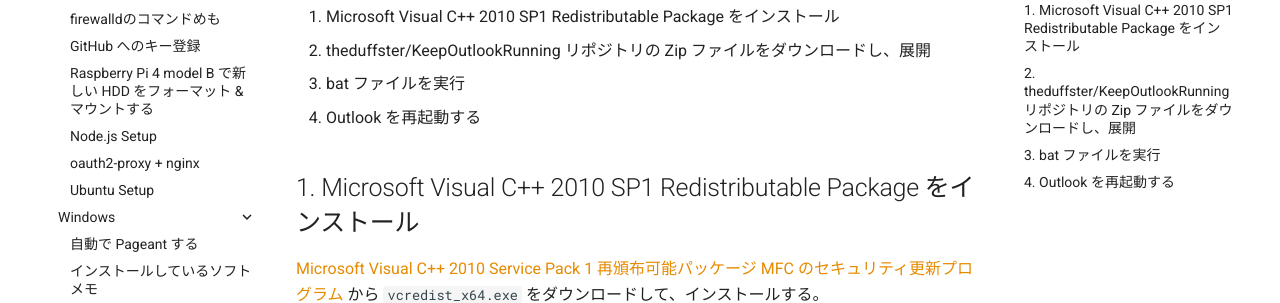
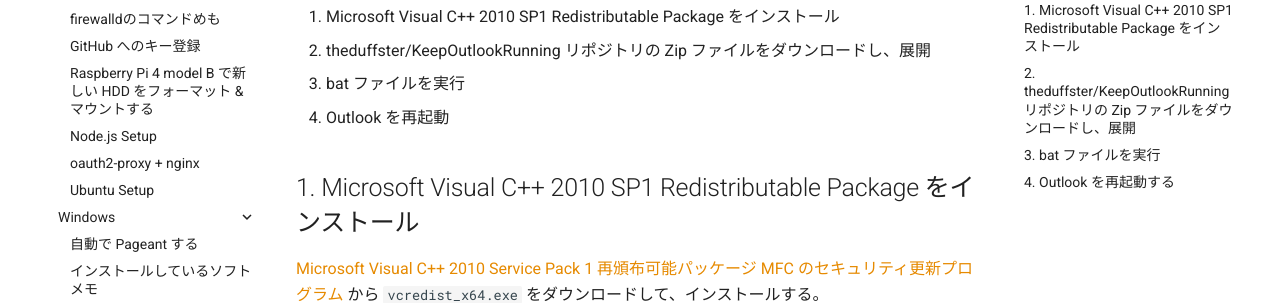
Before and after one commit to book000/memo, an MkDocs documentation site: the page built from docs/os/windows/outlook-dont-close.md, in a window 1280 px wide and 900 px high, scrolled down 684 px. Shown: the part 152-455 px from the top of the window. Built offline with MkDocs 1.6.1 and Material for MkDocs 9.7.7, drawn with Linux system fonts in a browser that asks for light colours; comment, search, counter and statistics services are not loaded.

Commit message:
fix: 体言止め

```diff
--- a/docs/os/windows/outlook-dont-close.md
+++ b/docs/os/windows/outlook-dont-close.md
@@ -24,7 +24,7 @@
 1. Microsoft Visual C++ 2010 SP1 Redistributable Package をインストール
 2. theduffster/KeepOutlookRunning リポジトリの Zip ファイルをダウンロードし、展開
 3. bat ファイルを実行
-4. Outlook を再起動する
+4. Outlook を再起動
 
 ## 1. Microsoft Visual C++ 2010 SP1 Redistributable Package をインストール
 
```
